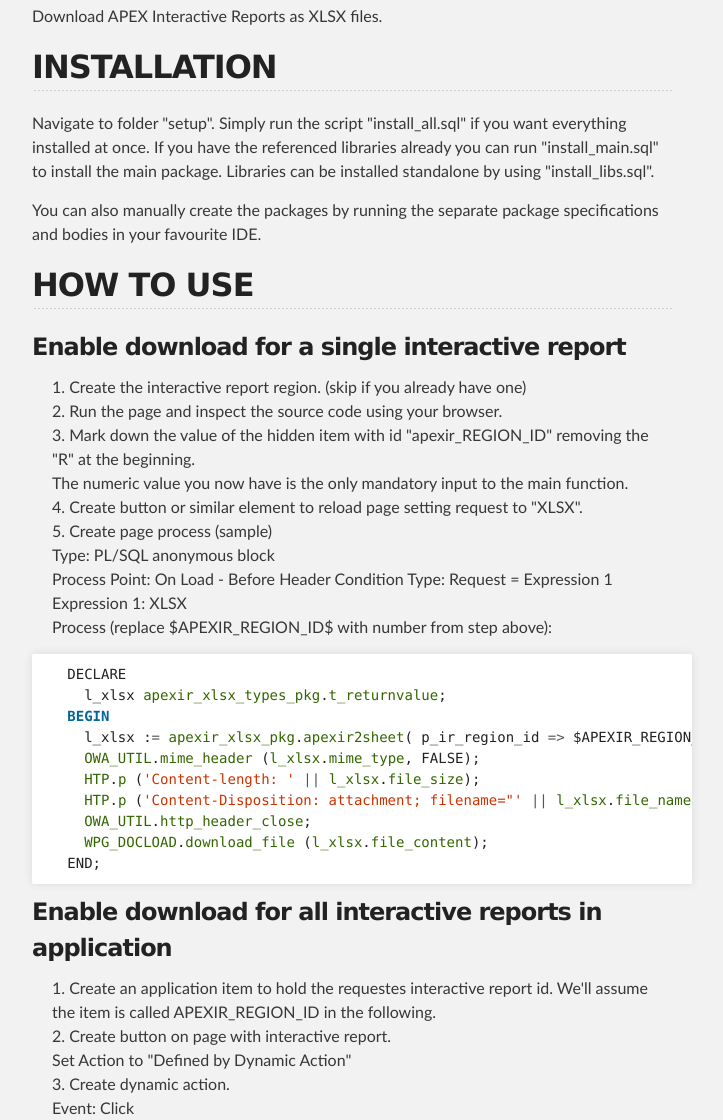
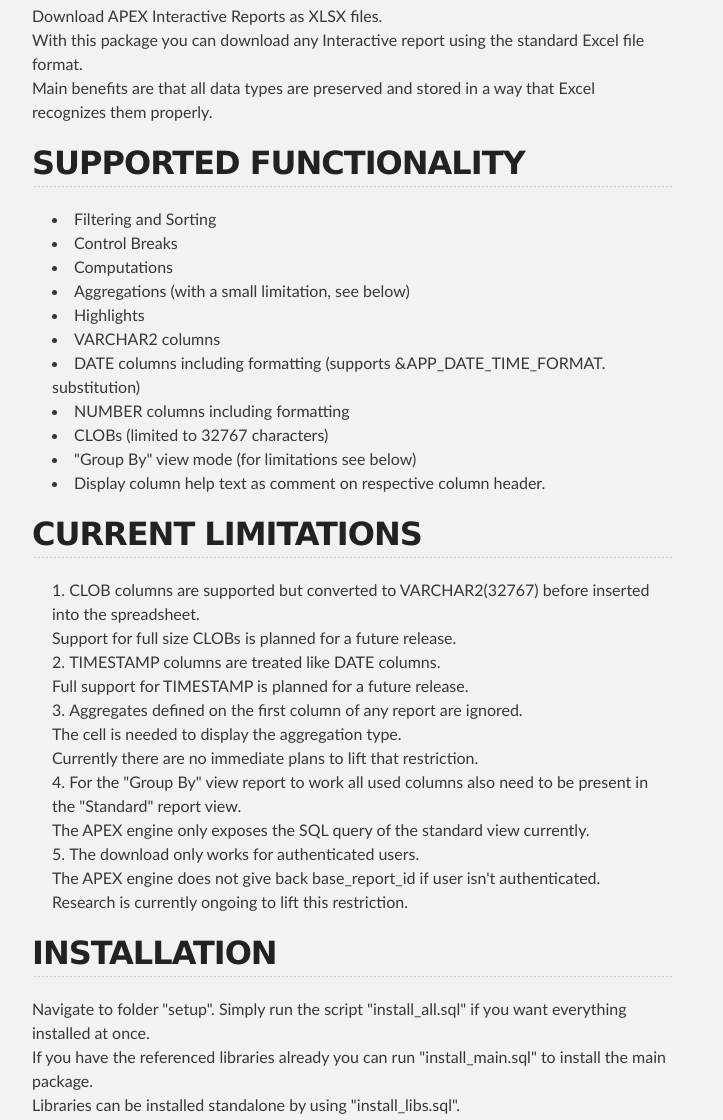
Before and after one commit to commi235/APEX_IR_XLSX, a plain HTML site: page index.html in a window 1280 px wide. Shown: the part 320-1440 px from the top of the page, without its empty margins (288-1011 px from the left). Drawn offline with Linux system fonts and the light colour scheme.

Commit message:
Create gh-pages branch via GitHub

```diff
--- a/index.html
+++ b/index.html
@@ -34,14 +34,52 @@
         <h1>
 <a id="apexir_xlsx" class="anchor" href="#apexir_xlsx" aria-hidden="true"><span class="octicon octicon-link"></span></a>APEXIR_XLSX</h1>
 
-<p>Download APEX Interactive Reports as XLSX files.</p>
+<p>Download APEX Interactive Reports as XLSX files.<br>
+With this package you can download any Interactive report using the standard Excel file format.<br>
+Main benefits are that all data types are preserved and stored in a way that Excel recognizes them properly.</p>
+
+<h2>
+<a id="supported-functionality" class="anchor" href="#supported-functionality" aria-hidden="true"><span class="octicon octicon-link"></span></a>SUPPORTED FUNCTIONALITY</h2>
+
+<ul>
+<li> Filtering and Sorting</li>
+<li> Control Breaks</li>
+<li> Computations</li>
+<li> Aggregations (with a small limitation, see below)</li>
+<li> Highlights</li>
+<li> VARCHAR2 columns</li>
+<li> DATE columns including formatting (supports &amp;APP_DATE_TIME_FORMAT. substitution)</li>
+<li> NUMBER columns including formatting</li>
+<li> CLOBs (limited to 32767 characters)</li>
+<li> "Group By" view mode (for limitations see below)</li>
+<li> Display column help text as comment on respective column header.</li>
+</ul>
+
+<h2>
+<a id="current-limitations" class="anchor" href="#current-limitations" aria-hidden="true"><span class="octicon octicon-link"></span></a>CURRENT LIMITATIONS</h2>
+
+<ol>
+<li>CLOB columns are supported but converted to VARCHAR2(32767) before inserted into the spreadsheet.<br>
+Support for full size CLOBs is planned for a future release.</li>
+<li>TIMESTAMP columns are treated like DATE columns.<br>
+Full support for TIMESTAMP is planned for a future release.</li>
+<li>Aggregates defined on the first column of any report are ignored.<br>
+The cell is needed to display the aggregation type.<br>
+Currently there are no immediate plans to lift that restriction.</li>
+<li>For the "Group By" view report to work all used columns also need to be present in the "Standard" report view.<br>
+The APEX engine only exposes the SQL query of the standard view currently.<br>
+</li>
+<li>The download only works for authenticated users.<br>
+The APEX engine does not give back base_report_id if user isn't authenticated.<br>
+Research is currently ongoing to lift this restriction.</li>
+</ol>
 
 <h2>
 <a id="installation" class="anchor" href="#installation" aria-hidden="true"><span class="octicon octicon-link"></span></a>INSTALLATION</h2>
 
 <p>Navigate to folder "setup".
-Simply run the script "install_all.sql" if you want everything installed at once.
-If you have the referenced libraries already you can run "install_main.sql" to install the main package.
+Simply run the script "install_all.sql" if you want everything installed at once.<br>
+If you have the referenced libraries already you can run "install_main.sql" to install the main package.<br>
 Libraries can be installed standalone by using "install_libs.sql".</p>
 
 <p>You can also manually create the packages by running the separate package specifications and bodies in your favourite IDE.</p>
@@ -63,19 +101,11 @@ Type: PL/SQL anonymous block<br>
 Process Point: On Load - Before Header
 Condition Type: Request = Expression 1<br>
 Expression 1: XLSX<br>
-Process (replace $APEXIR_REGION_ID$ with number from step above):</li>
+Process (replace $APEXIR_REGION_ID$ with number from step above):<br>
+</li>
 </ol>
 
-<div class="highlight highlight-sql"><pre>   DECLARE
-     l_xlsx <span class="no">apexir_xlsx_types_pkg</span>.<span class="no">t_returnvalue</span>;
-   <span class="k">BEGIN</span>
-     l_xlsx :<span class="o">=</span> <span class="no">apexir_xlsx_pkg</span>.<span class="no">apexir2sheet</span>( p_ir_region_id <span class="o">=&gt;</span> $APEXIR_REGION_ID$);
-     <span class="no">OWA_UTIL</span>.<span class="no">mime_header</span> (<span class="no">l_xlsx</span>.<span class="no">mime_type</span>, FALSE);
-     <span class="no">HTP</span>.<span class="no">p</span> (<span class="s1">'Content-length: '</span> <span class="o">||</span> <span class="no">l_xlsx</span>.<span class="no">file_size</span>);
-     <span class="no">HTP</span>.<span class="no">p</span> (<span class="s1">'Content-Disposition: attachment; filename="'</span> <span class="o">||</span> <span class="no">l_xlsx</span>.<span class="no">file_name</span> <span class="o">||</span> <span class="s1">'"'</span>);
-     <span class="no">OWA_UTIL</span>.<span class="no">http_header_close</span>;
-     <span class="no">WPG_DOCLOAD</span>.<span class="no">download_file</span> (<span class="no">l_xlsx</span>.<span class="no">file_content</span>);
-   END;</pre></div>
+<div class="highlight highlight-sql"><pre>   <span class="no">apexir_xlsx_pkg</span>.<span class="no">download</span>( p_ir_region_id <span class="o">=&gt;</span> $APEXIR_REGION_ID$);</pre></div>
 
 <h3>
 <a id="enable-download-for-all-interactive-reports-in-application" class="anchor" href="#enable-download-for-all-interactive-reports-in-application" aria-hidden="true"><span class="octicon octicon-link"></span></a>Enable download for all interactive reports in application</h3>
@@ -95,7 +125,7 @@ Create one True Action of Type Execute JavaScript Code with following code:<br>
 </li>
 </ol>
 
-<pre><code>   redirect('f?p=&amp;APP_ID.:&amp;APP_PAGE_ID.:&amp;SESSION.:XLSX:&amp;DEBUG.::APEXIR_REGION_ID:' + apex.jQuery('#apexir_REGION_ID').val().substr(1));
+<pre><code>   apex.navigation.redirect('f?p=&amp;APP_ID.:&amp;APP_PAGE_ID.:&amp;SESSION.:XLSX:&amp;DEBUG.::APEXIR_REGION_ID:' + apex.jQuery('#apexir_REGION_ID').val().substr(1));
 </code></pre>
 
 <p>This will reload the page setting request to "XLSX" and APEXIR_REGION_ID application item to the respective region id.<br>
@@ -106,16 +136,7 @@ Create one True Action of Type Execute JavaScript Code with following code:<br>
    Expression 1: XLSX<br>
    Process:  </p>
 
-<div class="highlight highlight-sql"><pre>   DECLARE
-     l_xlsx <span class="no">apexir_xlsx_types_pkg</span>.<span class="no">t_returnvalue</span>;
-   <span class="k">BEGIN</span>
-     l_xlsx :<span class="o">=</span> <span class="no">apexir_xlsx_pkg</span>.<span class="no">apexir2sheet</span>( p_ir_region_id <span class="o">=&gt;</span> :APEXIR_REGION_ID);
-     <span class="no">OWA_UTIL</span>.<span class="no">mime_header</span> (<span class="no">l_xlsx</span>.<span class="no">mime_type</span>, FALSE);
-     <span class="no">HTP</span>.<span class="no">p</span> (<span class="s1">'Content-length: '</span> <span class="o">||</span> <span class="no">l_xlsx</span>.<span class="no">file_size</span>);
-     <span class="no">HTP</span>.<span class="no">p</span> (<span class="s1">'Content-Disposition: attachment; filename="'</span> <span class="o">||</span> <span class="no">l_xlsx</span>.<span class="no">file_name</span> <span class="o">||</span> <span class="s1">'"'</span>);
-     <span class="no">OWA_UTIL</span>.<span class="no">http_header_close</span>;
-     <span class="no">WPG_DOCLOAD</span>.<span class="no">download_file</span> (<span class="no">l_xlsx</span>.<span class="no">file_content</span>);
-   END;</pre></div>
+<div class="highlight highlight-sql"><pre>   <span class="no">apexir_xlsx_pkg</span>.<span class="no">download</span>( p_ir_region_id <span class="o">=&gt;</span> :APEXIR_REGION_ID);</pre></div>
       </section>
     </div>
 
```
Also changed, not shown: params.json (+1 -1 lines).
